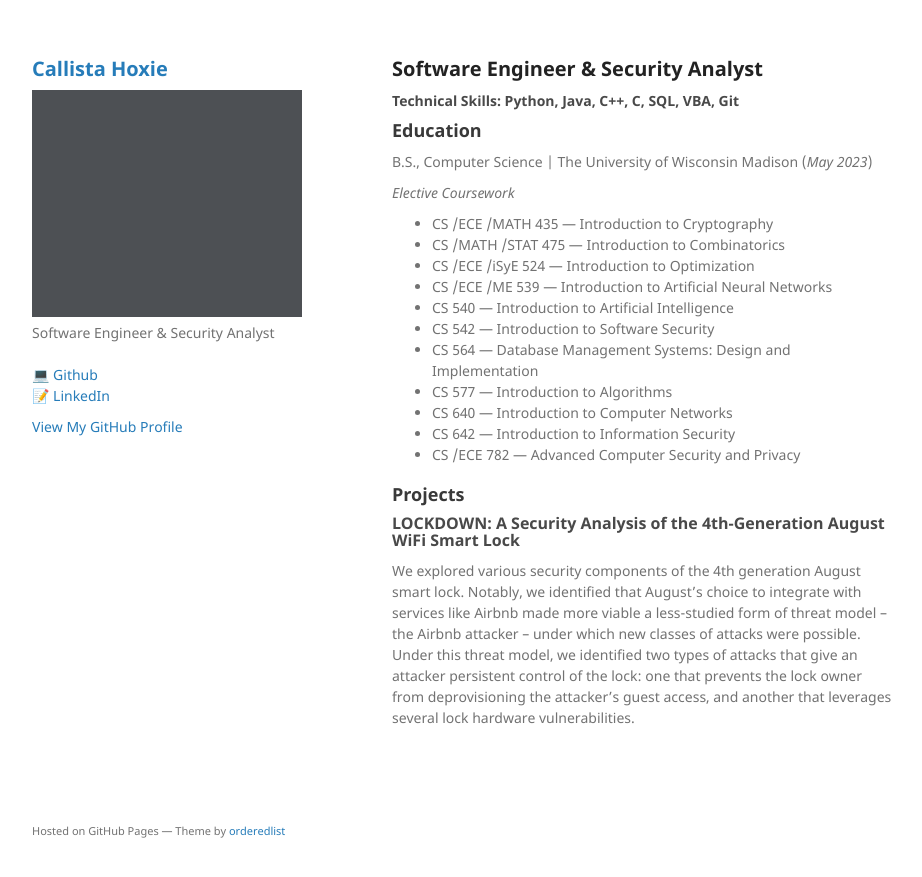
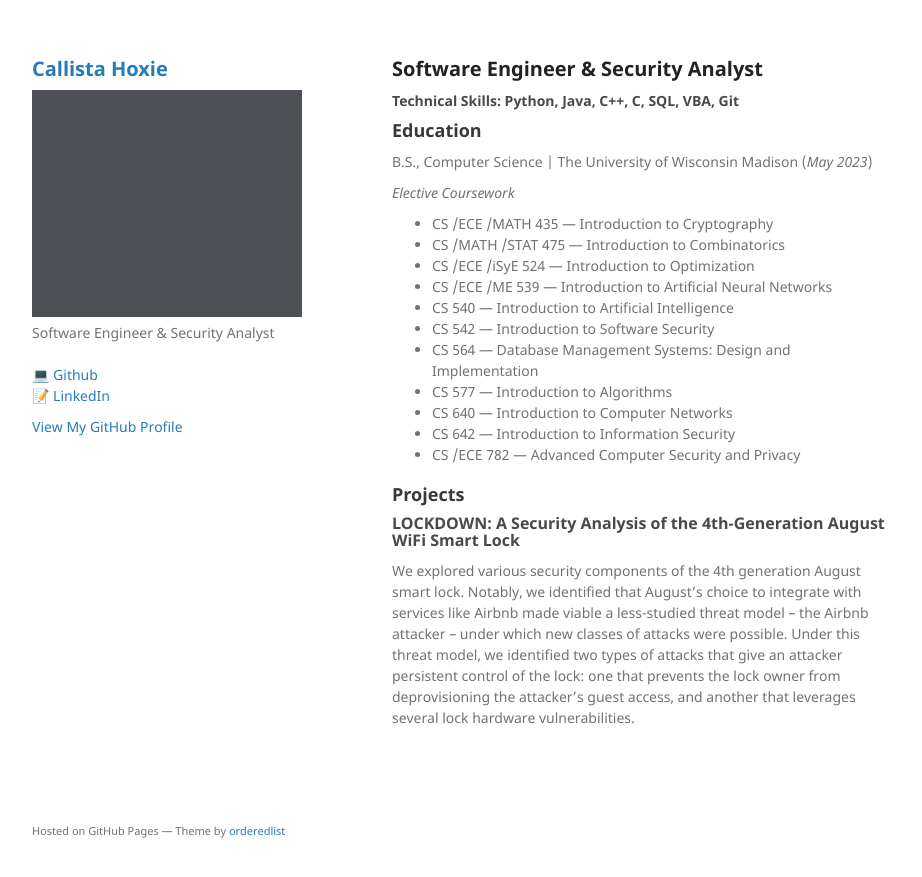
Before and after one commit to callistajosette/callistajosette.github.io, a Jekyll site: the page built from index.md, in a window 1280 px wide. Shown: the top 877 px of the page, without its empty margins (178-1100 px from the left). Built offline with Jekyll 4.4.1, drawn with Linux system fonts in a browser that asks for light colours; our own code applies the rules of GitHub Pages for plain Markdown files.

Commit message:
Update index.md

```diff
--- a/index.md
+++ b/index.md
@@ -21,4 +21,4 @@ B.S., Computer Science | The University of Wisconsin Madison (_May 2023_)
 ## Projects
 ### LOCKDOWN: A Security Analysis of the 4th-Generation August WiFi Smart Lock
 
-We explored various security components of the 4th generation August smart lock. Notably, we identified that August’s choice to integrate with services like Airbnb made more viable a less-studied form of threat model – the Airbnb attacker – under which new classes of attacks were possible. Under this threat model, we identified two types of attacks that give an attacker persistent control of the lock: one that prevents the lock owner from deprovisioning the attacker’s guest access, and another that leverages several lock hardware vulnerabilities.
+We explored various security components of the 4th generation August smart lock. Notably, we identified that August’s choice to integrate with services like Airbnb made viable a less-studied threat model – the Airbnb attacker – under which new classes of attacks were possible. Under this threat model, we identified two types of attacks that give an attacker persistent control of the lock: one that prevents the lock owner from deprovisioning the attacker’s guest access, and another that leverages several lock hardware vulnerabilities.
```
